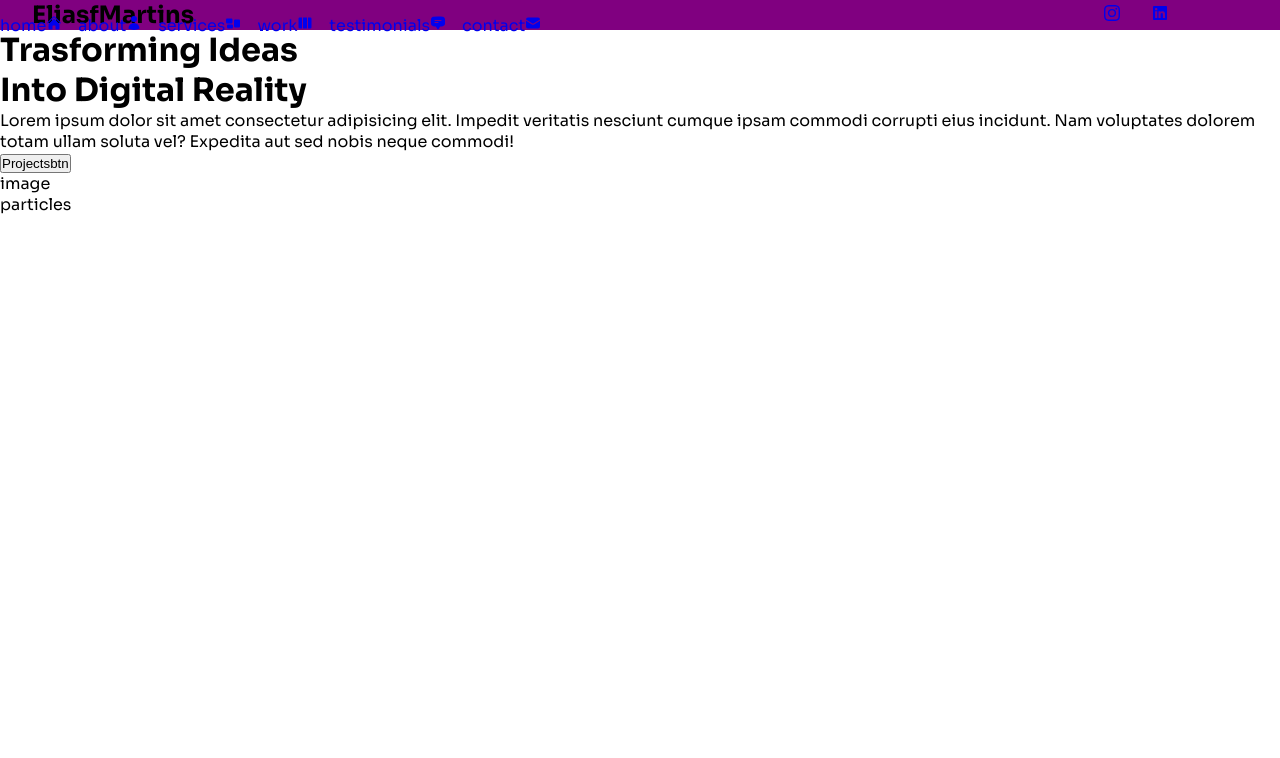
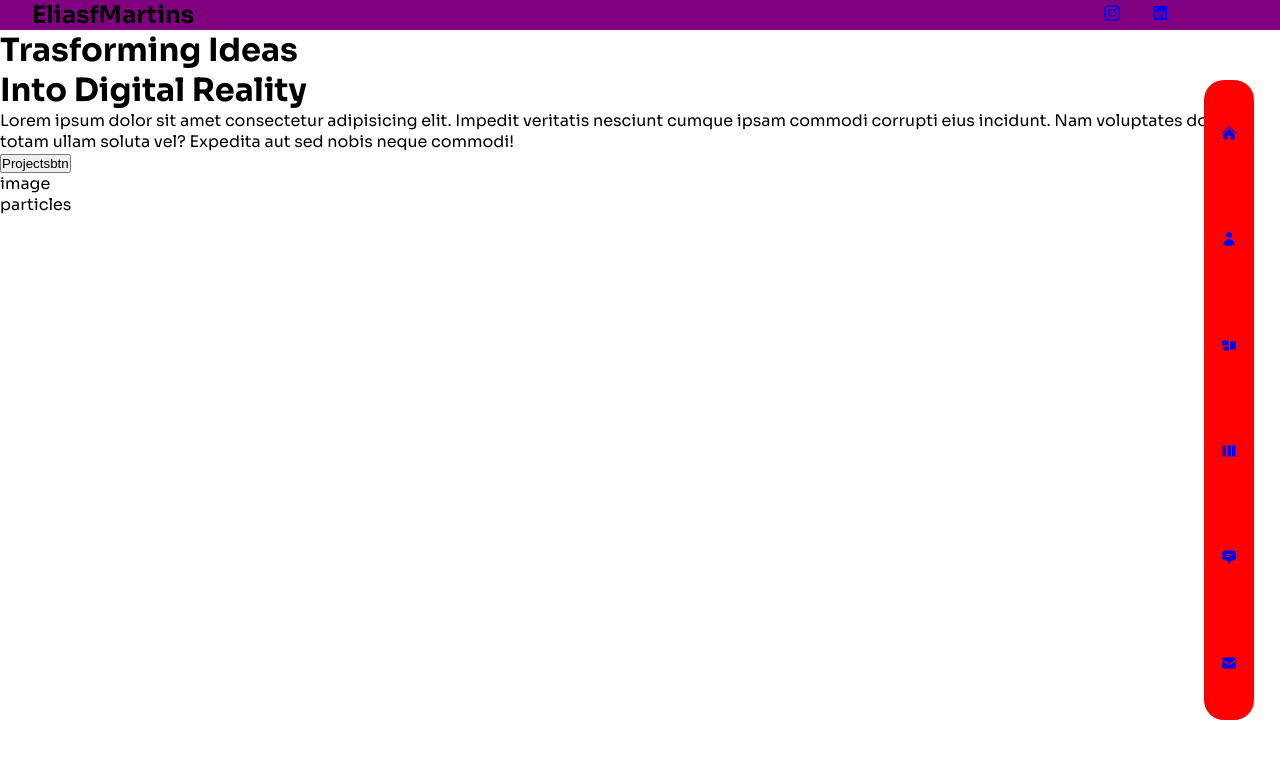
Before and after one commit to eliasfmartins/newportfolio, a Next.js app: page / in a window 1280 px wide. Shown: the top 758 px of the page. Built offline with nearby package versions, Linux system fonts and the light colour scheme.

Commit message:
feat: criando nav e ajustando

```diff
--- a/src/app/components/Nav/index.tsx
+++ b/src/app/components/Nav/index.tsx
@@ -44,8 +44,8 @@ export const Nav = () => {
                 {/* <div className="hidden">{link.name}</div> */}
               </div>
               <div>{/* fazer um triangulo pra fica com efeito foda  */}</div>
-              <div>
-                {link.name}
+              <div className="icon">
+                <span>{link.name}</span>
                 {link.icon}
               </div>
             </LinkCotaniner>
--- a/src/app/components/Nav/style.ts
+++ b/src/app/components/Nav/style.ts
@@ -1,25 +1,57 @@
-import styled from "styled-components";
+import styled from 'styled-components'
 
-import Link from "next/link";
+import Link from 'next/link'
 export const LinkCotaniner = styled(Link)`
   display: flex;
-div.hidden{
+  div.hidden {
     visibility: hidden;
   }
 `
 export const NavContainer = styled.nav`
+  position: fixed;
+  background: red;
+  top: 50%;
+  right: 2%;
+  transform: translate(0%, -50%);
+  border-radius: 20px;
+  width: 50px;
+  span {
+    display: none;
+  }
+  .icon:hover {
+    span {
       display: flex;
-position: absolute;
-.nav{
+    }
+  }
+  .nav {
     display: flex;
+    flex-direction: column;
     gap: 1rem;
-  justify-content: center;
+    justify-content: space-around;
     align-items: center;
     width: 100%;
+    padding: 10px;
+    height: 80vh;
+  }
+  a {
+    text-decoration: none;
+  }
+  @media (max-width: 700px) {
     height: 50px;
+    display: flex;
+    width: 90%;
+    bottom: 10px;
+    left: 50%;
+    transform: translate(-50%, 450%);
+    background: red;
+    border-radius: 20px;
+    .nav {
+      display: flex;
+      flex-direction: row;
+      gap: 1rem;
+      justify-content: space-around;
+      height: auto;
+      align-items: center;
     }
-a{
-  text-decoration: none;
-
   }
 `
```
Lines whose indentation alone changed are shown as unchanged.
